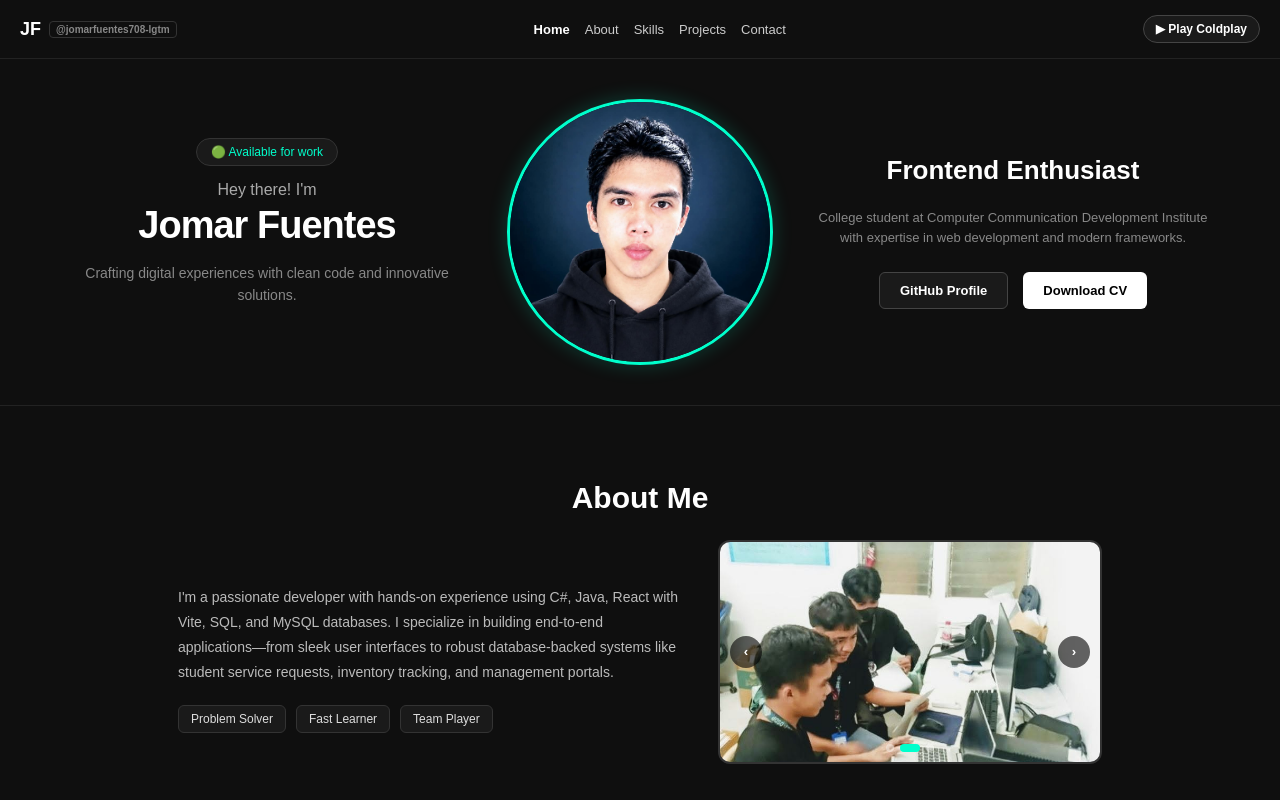
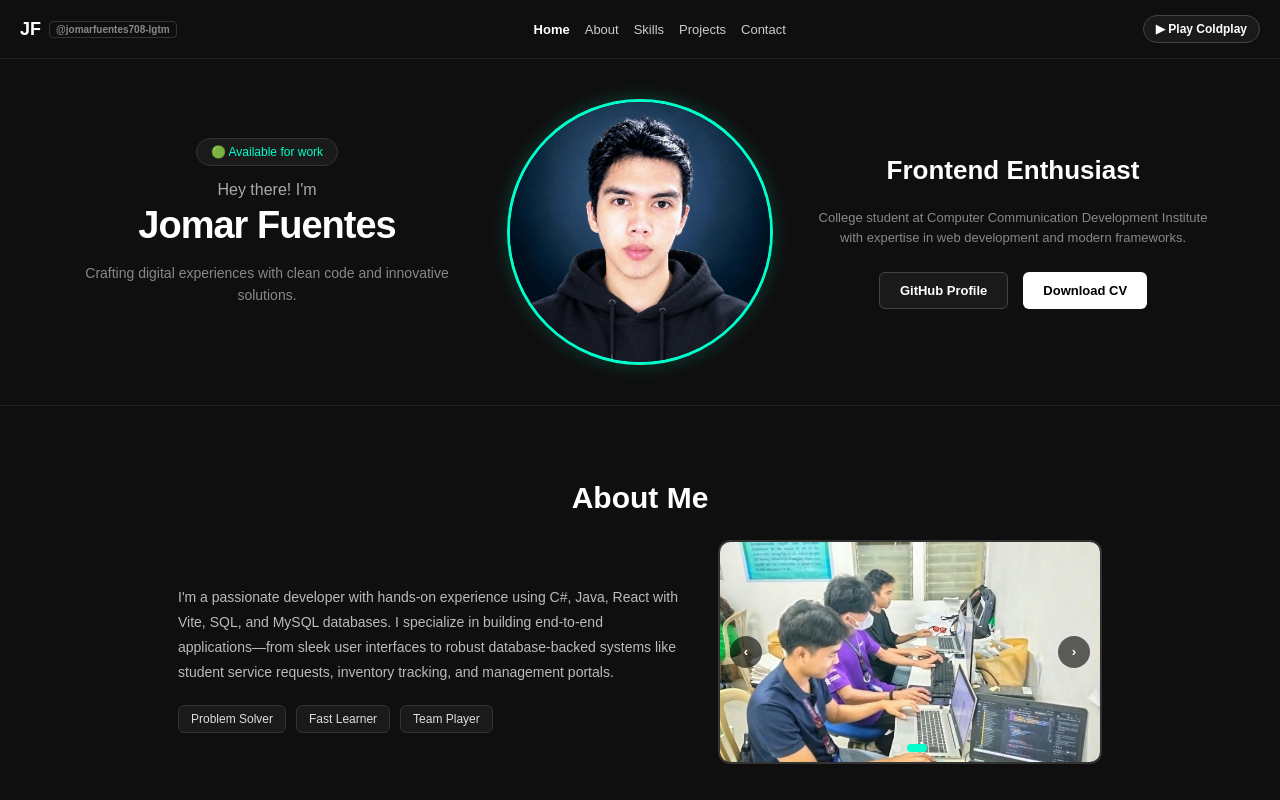
Before and after one commit to jomarfuentes708-lgtm/my-portfolio, a React (Vite) app in the folder My Porfolio/: page / in a window 1280 px wide. Shown: the top 800 px of the page. Built offline with nearby package versions, Linux system fonts and the light colour scheme.

Commit message:
Update group images slider to two images

```diff
--- a/My Porfolio/src/App.jsx
+++ b/My Porfolio/src/App.jsx
@@ -13,7 +13,7 @@ export default function App() {
   const audioRef = useRef(null);
 
   // Images for the Slider
-  const groupImages = ["/group1.jpg", "/group2.jpg", "/group3.jpg"];
+ const groupImages = ["/group1.jpg", "/group2.jpg"];
   const [currentImageIndex, setCurrentImageIndex] = useState(0);
 
   useEffect(() => {
```
Also changed, not shown: My Porfolio/public/group2.jpg, My Porfolio/public/group3.jpg (deleted).
